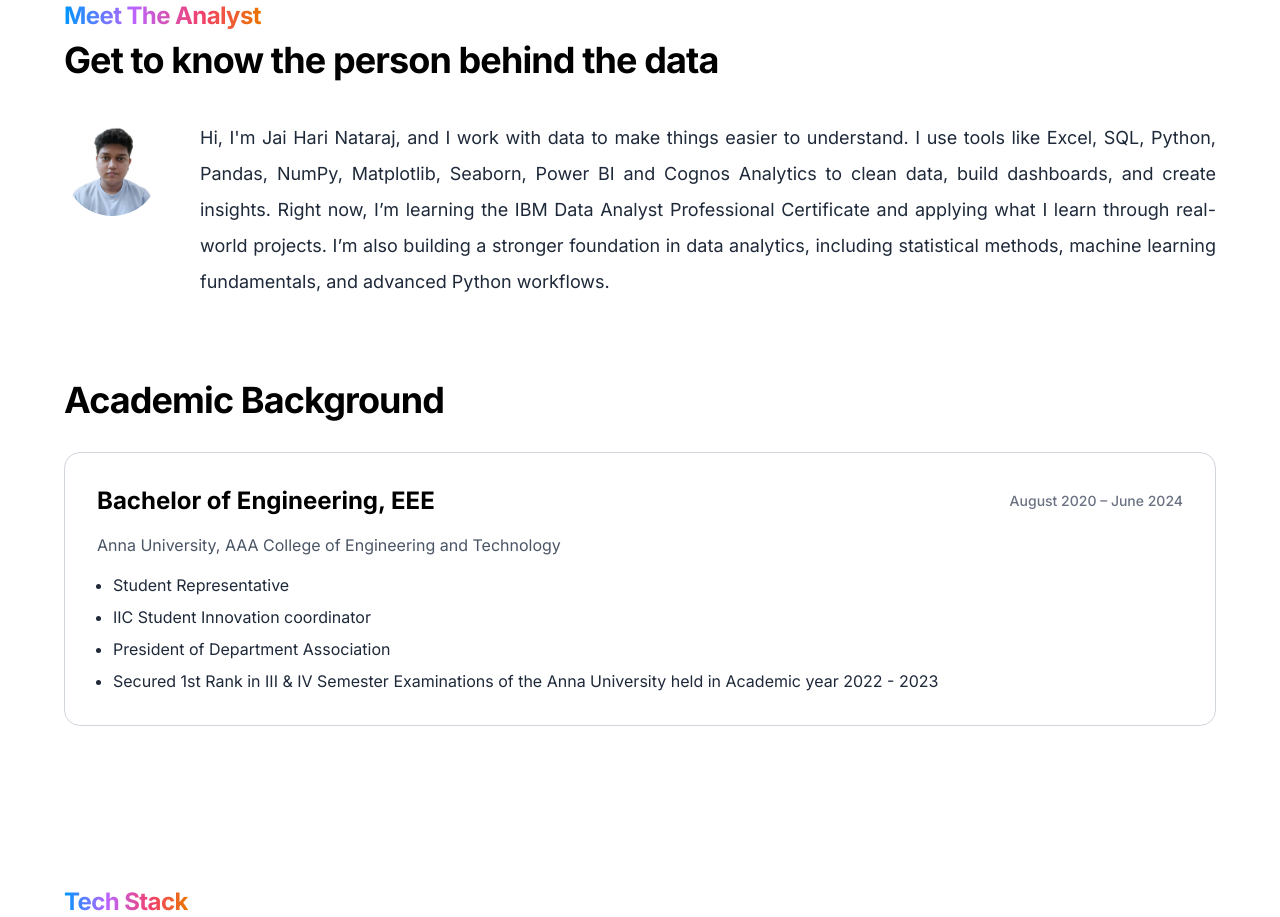
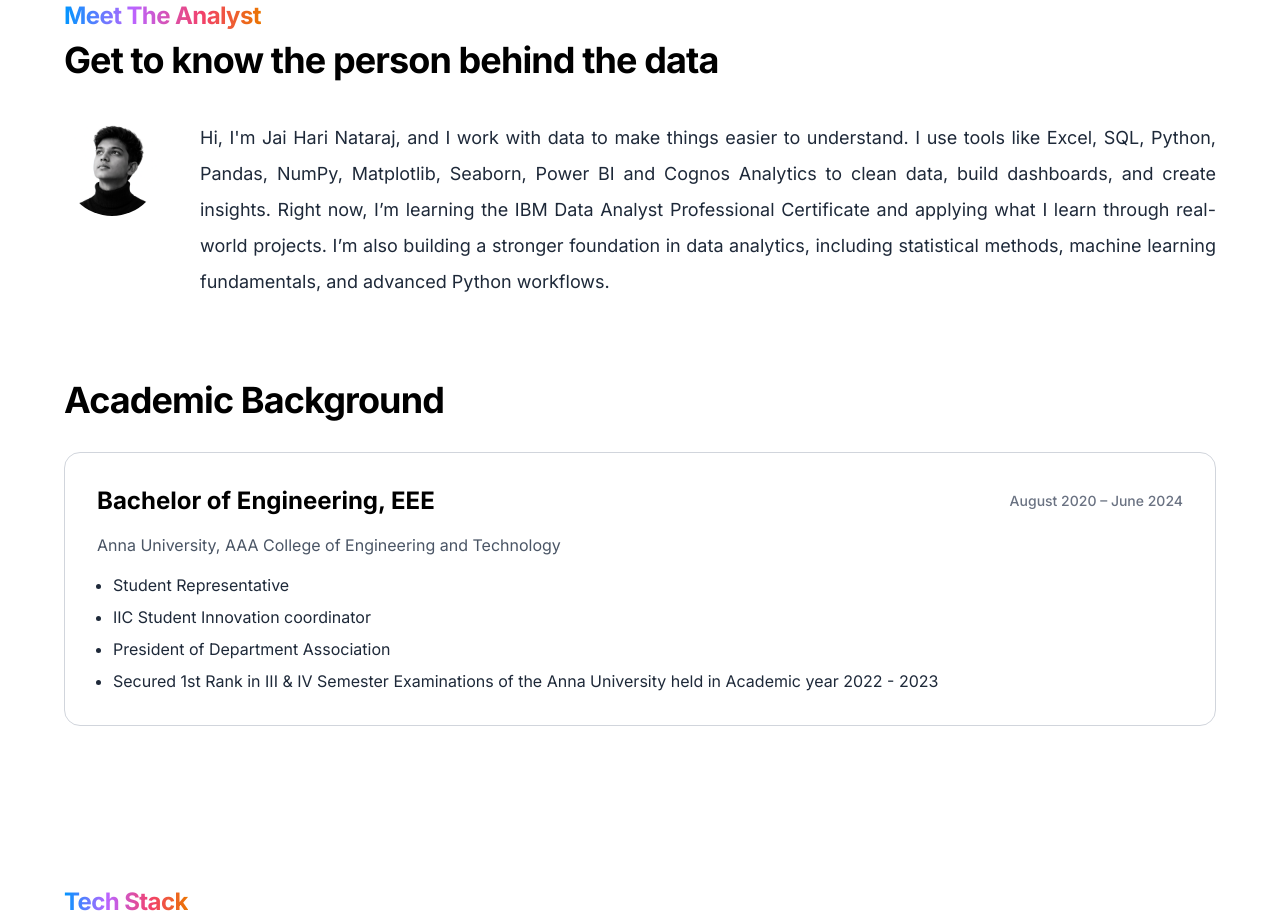
Before and after one commit to ijaihari/ds-portfolio, a React (Vite) app: page / in a window 1280 px wide. Shown: the part 880-1797 px from the top of the page. Built offline with nearby package versions, Linux system fonts and the light colour scheme.

Commit message:
profile pic update

```diff
--- a/src/components/ProfileIntro.jsx
+++ b/src/components/ProfileIntro.jsx
@@ -21,11 +21,11 @@ export function ProfileIntro({ imageSrc, description }) {
                       items-start">
 
                 {/* LEFT: Profile image */}
-                {/* <img
+                <img
                     src={imageSrc}
                     alt="Jai Hari Nataraj"
                     className="
-                    w-full max-w-300px aspect-square
+                    w-full max-w-100px aspect-square
                     sm:w-20 sm:h-20
                     lg:w-24 lg:h-24
                     object-cover
@@ -33,10 +33,10 @@ export function ProfileIntro({ imageSrc, description }) {
                     shrink-0
                     mx-auto sm:mx-0"
                     loading="lazy"
-                /> */}
+                />
 
                 {/* LEFT: Profile image */}
-                <img
+                {/* <img
                     src={imageSrc}
                     alt="Jai Hari Nataraj"
                     className="
@@ -48,7 +48,7 @@ export function ProfileIntro({ imageSrc, description }) {
                                 shrink-0
                             "
                     loading="lazy"
-                />
+                /> */}
 
                 {/* RIGHT: Description + Certified */}
                 <div className="flex flex-col gap-6">
--- a/src/pages/AboutSection.jsx
+++ b/src/pages/AboutSection.jsx
@@ -21,7 +21,7 @@ export function AboutSection() {
 
                 {/* ===== Profile Intro ===== */}
                 <ProfileIntro
-                    imageSrc="/profile.png"
+                    imageSrc="/bw.png"
                     description={`Hi, I'm Jai Hari Nataraj, and I work with data to make things easier to understand.
                     I use tools like Excel, SQL, Python, Pandas, NumPy, Matplotlib, Seaborn, Power BI and Cognos Analytics
                     to clean data, build dashboards, and create insights.
```
